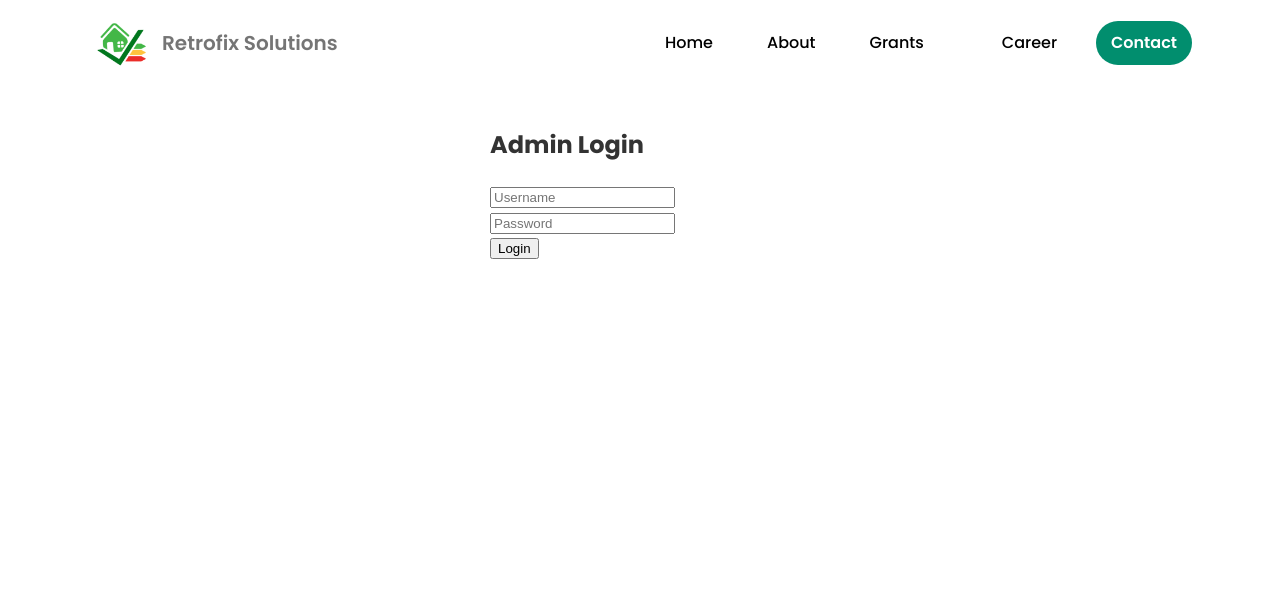
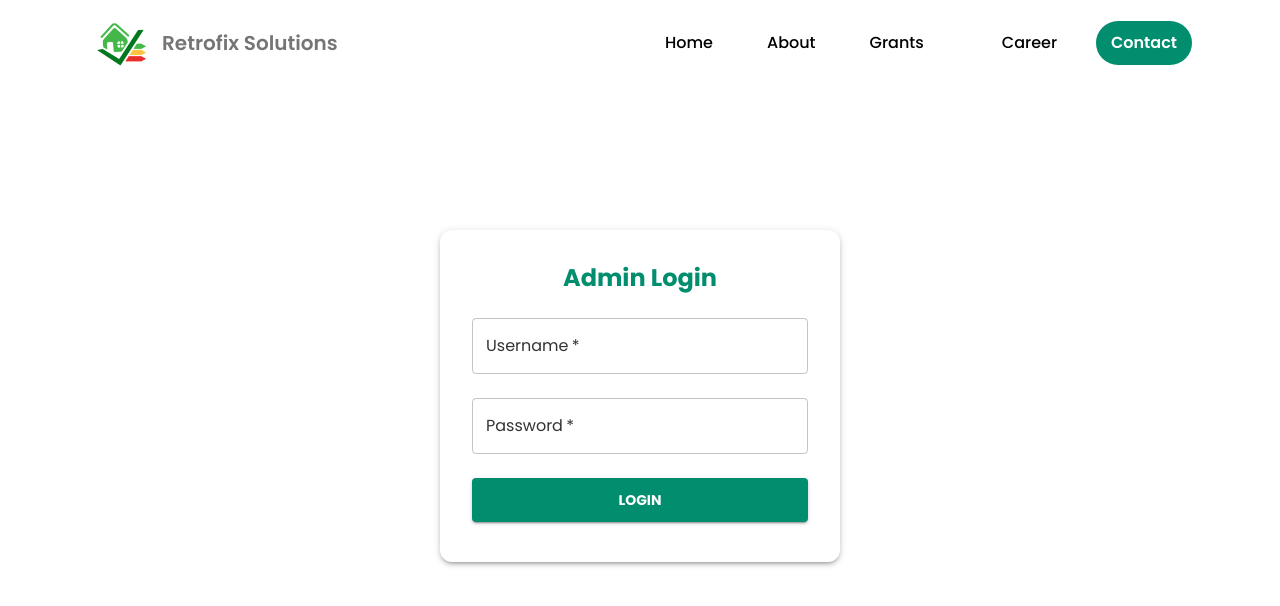
Before and after one commit to muhammadhamza-2277/RetroFix, a React (Vite) app in the folder client/: page /admin/login in a window 1280 px wide. Shown: the top 606 px of the page. Built offline with nearby package versions, Linux system fonts and the light colour scheme; some icons are missing.

Commit message:
Updated the admin Login pannel

```diff
--- a/client/src/components/pages/AdminLogin.jsx
+++ b/client/src/components/pages/AdminLogin.jsx
@@ -1,11 +1,21 @@
 import React, { useState } from "react";
 import { useNavigate } from "react-router-dom";
 import Navbar from "../layout/Navbar";
+import {
+    Box,
+    Button,
+    Card,
+    CardContent,
+    TextField,
+    Typography,
+    useTheme,
+} from "@mui/material";
 
 export default function AdminLogin() {
     const [username, setUsername] = useState("");
     const [password, setPassword] = useState("");
     const navigate = useNavigate();
+    const theme = useTheme();
 
     const handleSubmit = async (e) => {
         e.preventDefault();
@@ -19,9 +29,7 @@ export default function AdminLogin() {
 
             if (res.ok) {
                 const { token } = await res.json();
-                // Replace localStorage with sessionStorage
                 sessionStorage.setItem("token", token);
-
                 navigate("/admin");
             } else {
                 alert("Invalid credentials");
@@ -31,28 +39,75 @@ export default function AdminLogin() {
             alert("Server error");
         }
     };
+
     return (
         <>
             <Navbar />
-            <form onSubmit={handleSubmit} style={{ maxWidth: 300, margin: "50px auto" }}>
-                <h2>Admin Login</h2>
-                <input
-                    placeholder="Username"
+            <Box
+                display="flex"
+                justifyContent="center"
+                alignItems="center"
+                minHeight="80vh"
+                bgcolor={theme.palette.background.default}
+            >
+                <Card
+                    sx={{
+                        maxWidth: 400,
+                        width: "100%",
+                        boxShadow: 3,
+                        borderRadius: 3,
+                        p: 2,
+                    }}
+                >
+                    <CardContent>
+                        <Typography
+                            variant="h5"
+                            align="center"
+                            gutterBottom
+                            sx={{ color: theme.palette.background.primary, fontWeight: "bold" }}
+                        >
+                            Admin Login
+                        </Typography>
+                        <Box component="form" onSubmit={handleSubmit} noValidate>
+                            <TextField
+                                fullWidth
+                                label="Username"
+                                variant="outlined"
+                                margin="normal"
                                 value={username}
                                 onChange={(e) => setUsername(e.target.value)}
                                 required
                             />
-                <br />
-                <input
+                            <TextField
+                                fullWidth
+                                label="Password"
                                 type="password"
-                    placeholder="Password"
+                                variant="outlined"
+                                margin="normal"
                                 value={password}
                                 onChange={(e) => setPassword(e.target.value)}
                                 required
                             />
-                <br />
-                <button type="submit">Login</button>
-            </form>
+                            <Button
+                                type="submit"
+                                fullWidth
+                                variant="contained"
+                                sx={{
+                                    mt: 2,
+                                    py: 1.2,
+                                    backgroundColor: theme.palette.button.primary,
+                                    "&:hover": {
+                                        backgroundColor: theme.palette.button.secondary,
+                                    },
+                                    fontWeight: "bold",
+                                }}
+                            >
+                                Login
+                            </Button>
+                        </Box>
+                    </CardContent>
+                </Card>
+            </Box>
         </>
     );
 }
```
Lines whose indentation alone changed are shown as unchanged.
